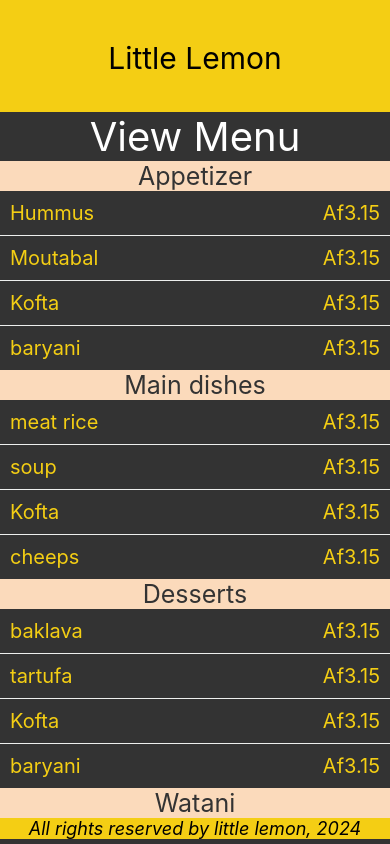
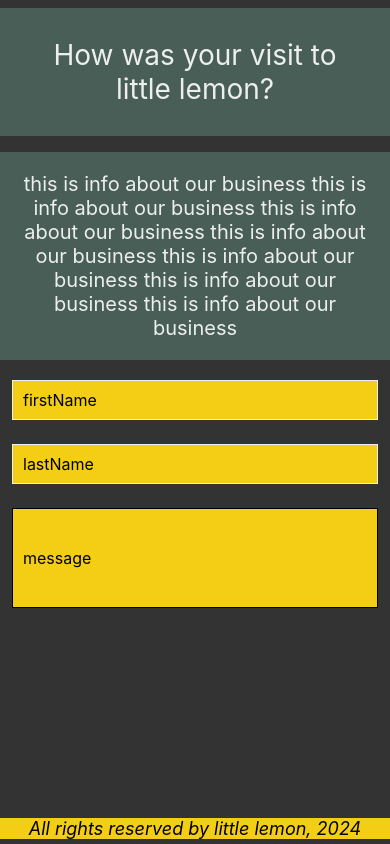
Before and after one commit to Hussain-hamim/Taskly, a React Native app: screen / in a window 390 px wide. Built offline with nearby package versions, Linux system fonts and the light colour scheme.

Commit message:
TextInput

```diff
--- a/App.js
+++ b/App.js
@@ -6,12 +6,14 @@ import react from "react";
 import Footer from "./components/Footer";
 import WelcomeScreen from "./components/WelcomeScreen";
 import MenuItems from "./components/MenuItems";
+import FeedbackForm from "./components/FeedbackForm";
 
 export default function App() {
   return (
     <View style={styles.container}>
-      <Header />
-      <MenuItems />
+      {/* <Header /> */}
+      <FeedbackForm />
+      {/* <MenuItems /> */}
       {/* <WelcomeScreen /> */}
       <Footer />
       <StatusBar style="auto" />
--- /dev/null
+++ b/components/FeedbackForm.js
@@ -0,0 +1,82 @@
+import react, { useState } from "react";
+import { View, StyleSheet, Text, ScrollView, TextInput } from "react-native";
+
+export default function FeedbackForm() {
+  const [firstName, onChangeFirstName] = useState("");
+  const [lastName, onChangeLastName] = useState("");
+  const [message, onChangeMessage] = useState("");
+  console.log(firstName);
+
+  return (
+    <ScrollView StyleSheet={formStyles.container}>
+      <Text style={formStyles.headingSection}>
+        How was your visit to little lemon?
+      </Text>
+      <Text style={formStyles.infoSection}>
+        this is info about our business this is info about our business this is
+        info about our business this is info about our business this is info
+        about our business this is info about our business this is info about
+        our business
+      </Text>
+
+      <TextInput
+        value={firstName}
+        onChangeText={onChangeFirstName}
+        placeholder="firstName"
+        style={formStyles.input}
+      />
+      <TextInput
+        value={lastName}
+        onChangeText={onChangeLastName}
+        placeholder="lastName"
+        style={formStyles.input}
+      />
+      <TextInput
+        value={message}
+        onChangeText={onChangeMessage}
+        placeholder="message"
+        style={formStyles.messageInput}
+      />
+    </ScrollView>
+  );
+}
+
+const formStyles = StyleSheet.create({
+  container: {
+    flex: 1,
+    backgroundColor: "#495E57",
+  },
+  input: {
+    height: 40,
+    margin: 12,
+    borderWidth: 1,
+    padding: 10,
+    fontSize: 16,
+    borderColor: "#EDEFEE",
+    backgroundColor: "#F4CE14",
+  },
+  messageInput: {
+    height: 100,
+    margin: 12,
+    borderWidth: 1,
+    padding: 10,
+    fontSize: 16,
+    backgroundColor: "#F4CE14",
+  },
+  infoSection: {
+    fontSize: 20,
+    padding: 20,
+    marginVertical: 8,
+    color: "#EDEFEE",
+    textAlign: "center",
+    backgroundColor: "#495E57",
+  },
+  headingSection: {
+    fontSize: 28,
+    padding: 30,
+    marginVertical: 8,
+    color: "#EDEFEE",
+    textAlign: "center",
+    backgroundColor: "#495E57",
+  },
+});
--- a/components/MenuItems.js
+++ b/components/MenuItems.js
@@ -152,7 +152,7 @@ const MenuItems = () => {
         sections={menuItemsToDisplay2}
         renderItem={renderItem}
         renderSectionHeader={renderSectionHeader}
-        ItemSeparatorComponent={Separator}
+        // ItemSeparatorComponent={Separator}
         ListHeaderComponent={Header}
         // ListFooterComponent={Footer}
       />
```
